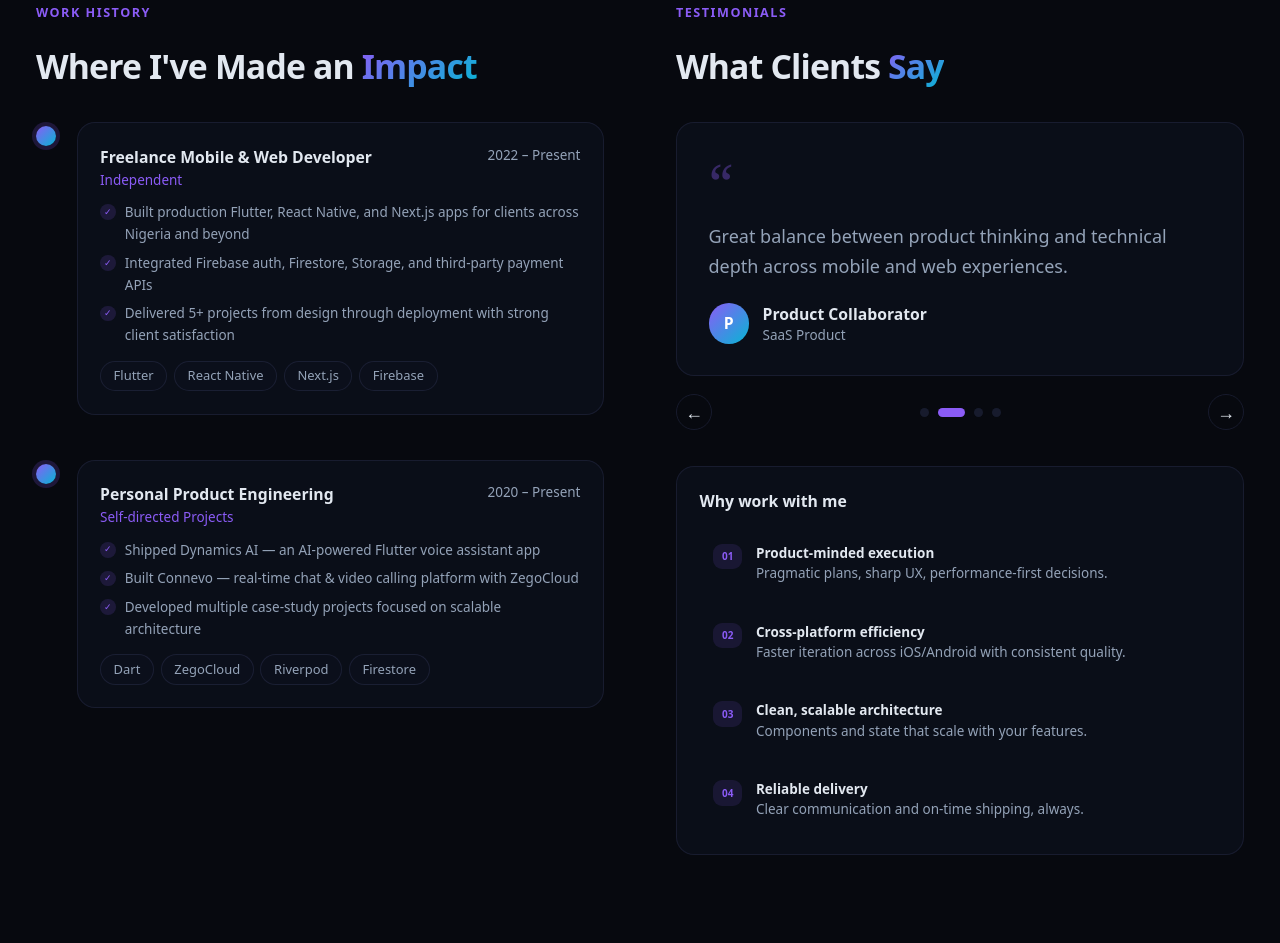
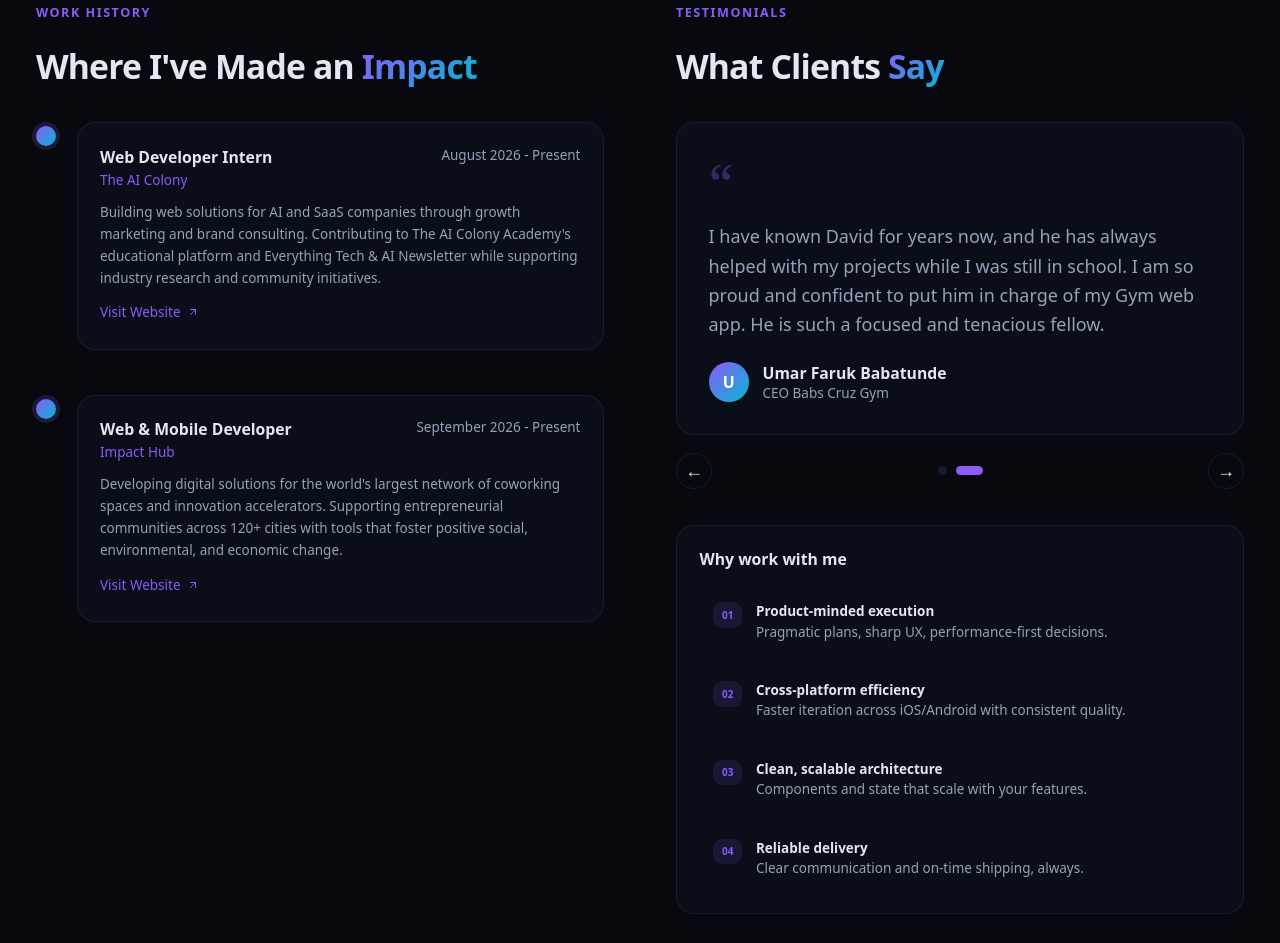
Before and after one commit to bolajidavid25/Bolaji-Portfolio, a Next.js app: page / in a window 1280 px wide. Shown: the part 6620-7563 px from the top of the page. Built offline with nearby package versions, Linux system fonts and the light colour scheme.

Commit message:
Testimonial & work Experience

```diff
--- a/src/app/page.tsx
+++ b/src/app/page.tsx
@@ -211,10 +211,8 @@ function FeaturedProjectCard({
    TESTIMONIAL SLIDER
 ───────────────────────────────────────────── */
 const testimonials = [
-  { text: "Reliable delivery, strong communication, and clean engineering execution from planning through launch.", author: "Startup Founder", role: "Tech Startup" },
-  { text: "Great balance between product thinking and technical depth across mobile and web experiences.", author: "Product Collaborator", role: "SaaS Product" },
-  { text: "Delivered high-quality cross-platform apps with excellent performance and user experience.", author: "Tech Lead", role: "Engineering Team" },
-  { text: "Professional, responsive, and always delivers on time with scalable, maintainable solutions.", author: "Project Manager", role: "Agency" },
+  { text: "Working together with David on Donsfarm, he was absolutely amazing and very resourceful. His inputs and ideas are among the leading factors that led to the development and deployment of Donsfarm.", author: "Sulaimon Quadri Dolapo", role: " CEO DonsFarm" },
+  { text: "I have known David for years now, and he has always helped with my projects while I was still in school. I am so proud and confident to put him in charge of my Gym web app. He is such a focused and tenacious fellow.", author: "Umar Faruk Babatunde ", role: "CEO Babs Cruz  Gym" },
 ];
 
 function TestimonialSlider() {
@@ -581,30 +579,7 @@ export default function Home() {
               </MotionInView>
 
               <div className="mt-8">
-                {[
-                  {
-                    role: "Freelance Mobile & Web Developer",
-                    company: "Independent",
-                    period: "2022 – Present",
-                    bullets: [
-                      "Built production Flutter, React Native, and Next.js apps for clients across Nigeria and beyond",
-                      "Integrated Firebase auth, Firestore, Storage, and third-party payment APIs",
-                      "Delivered 5+ projects from design through deployment with strong client satisfaction",
-                    ],
-                    tags: ["Flutter", "React Native", "Next.js", "Firebase"],
-                  },
-                  {
-                    role: "Personal Product Engineering",
-                    company: "Self-directed Projects",
-                    period: "2020 – Present",
-                    bullets: [
-                      "Shipped Dynamics AI — an AI-powered Flutter voice assistant app",
-                      "Built Connevo — real-time chat & video calling platform with ZegoCloud",
-                      "Developed multiple case-study projects focused on scalable architecture",
-                    ],
-                    tags: ["Dart", "ZegoCloud", "Riverpod", "Firestore"],
-                  },
-                ].map((exp, i) => (
+                {profile.workExperience.map((exp, i) => (
                   <MotionInView key={i} delay={i * 100}>
                     <article className="timeline-item">
                       <div className="timeline-dot" />
@@ -616,17 +591,15 @@ export default function Home() {
                           </div>
                           <time className="text-xs text-[rgb(var(--muted))] whitespace-nowrap shrink-0">{exp.period}</time>
                         </div>
-                        <ul className="mt-3 space-y-1.5">
-                          {exp.bullets.map((b) => (
-                            <li key={b} className="flex items-start gap-2 text-xs leading-relaxed text-[rgb(var(--muted))]">
-                              <span className="mt-0.5 shrink-0 h-3.5 w-3.5 rounded-full flex items-center justify-center text-[9px]" style={{ background: "color-mix(in oklab, rgb(var(--accentA)) 15%, transparent)", color: "rgb(var(--accentA))" }}>✓</span>
-                              {b}
-                            </li>
-                          ))}
-                        </ul>
-                        <div className="mt-3 flex flex-wrap gap-1.5">
-                          {exp.tags.map((t) => <span key={t} className="tag text-[10px]">{t}</span>)}
-                        </div>
+                        <p className="mt-3 text-xs leading-relaxed text-[rgb(var(--muted))]">{exp.description}</p>
+                        {exp.website && (
+                          <a href={exp.website} target="_blank" rel="noopener noreferrer" className="mt-3 inline-flex items-center gap-1.5 text-xs text-[rgb(var(--accentA))] hover:underline">
+                            Visit Website
+                            <svg xmlns="http://www.w3.org/2000/svg" width="12" height="12" viewBox="0 0 24 24" fill="none" stroke="currentColor" strokeWidth="2" strokeLinecap="round" strokeLinejoin="round" aria-hidden>
+                              <path d="M7 17L17 7" /><path d="M7 7h10v10" />
+                            </svg>
+                          </a>
+                        )}
                       </div>
                     </article>
                   </MotionInView>
--- a/src/data/profile.ts
+++ b/src/data/profile.ts
@@ -10,6 +10,22 @@ export const profile = {
   availability: "Open to opportunities",
   yearsExperience: "3+",
   resumeUrl: "/resume",
+  workExperience: [
+    {
+      company: "The AI Colony",
+      role: "Web Developer Intern",
+      period: "August 2026 - Present",
+      description: "Building web solutions for AI and SaaS companies through growth marketing and brand consulting. Contributing to The AI Colony Academy's educational platform and Everything Tech & AI Newsletter while supporting industry research and community initiatives.",
+      website: "https://www.theaicolony.com/"
+    },
+    {
+      company: "Impact Hub",
+      role: "Web & Mobile Developer",
+      period: "September 2026 - Present",
+      description: "Developing digital solutions for the world's largest network of coworking spaces and innovation accelerators. Supporting entrepreneurial communities across 120+ cities with tools that foster positive social, environmental, and economic change.",
+      website: "https://lagos.impacthub.net/"
+    }
+  ],
   links: {
     email: "bolajidavid05@gmail.com",
     github: "https://github.com/bolajidavid25",
```
